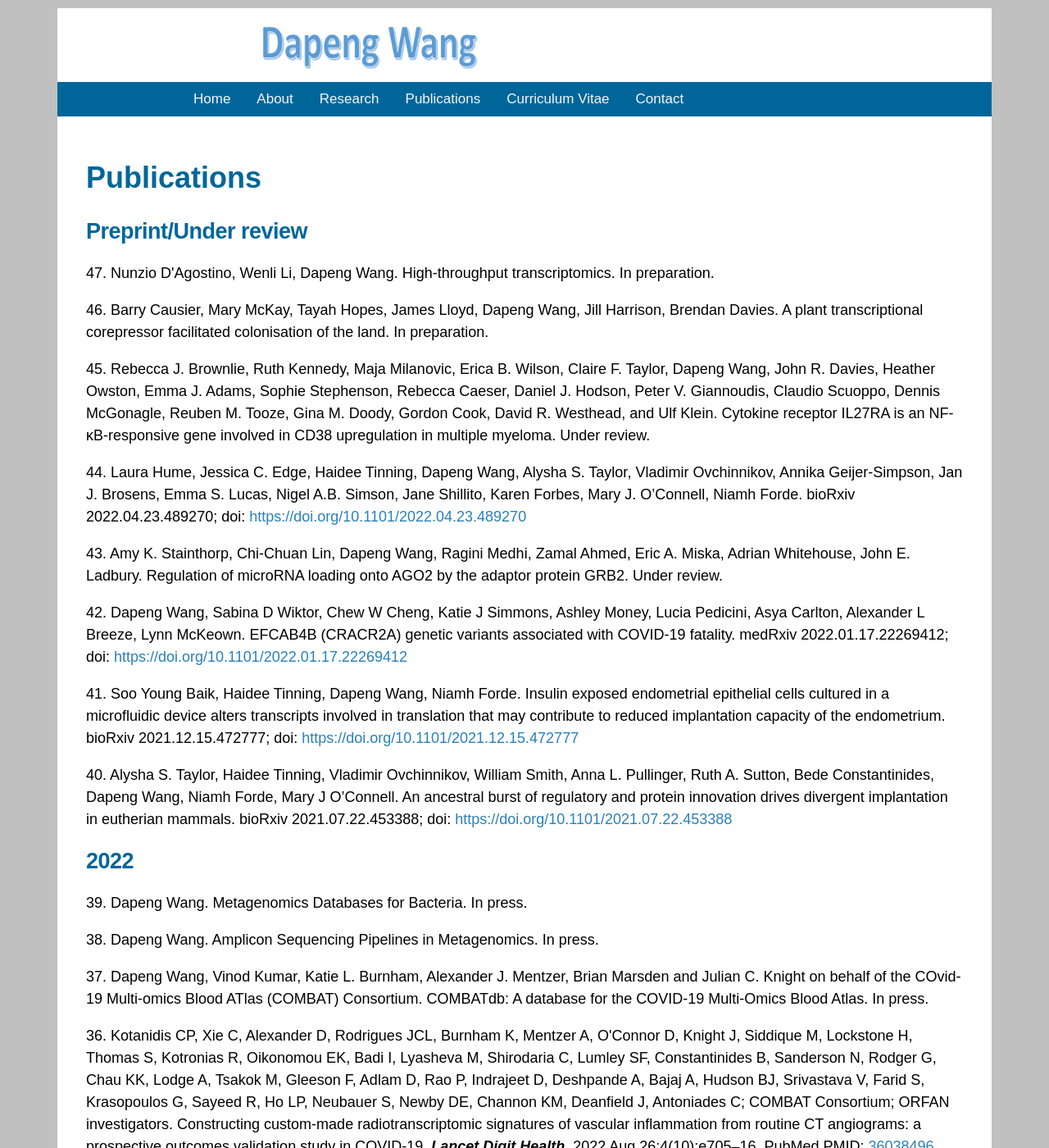
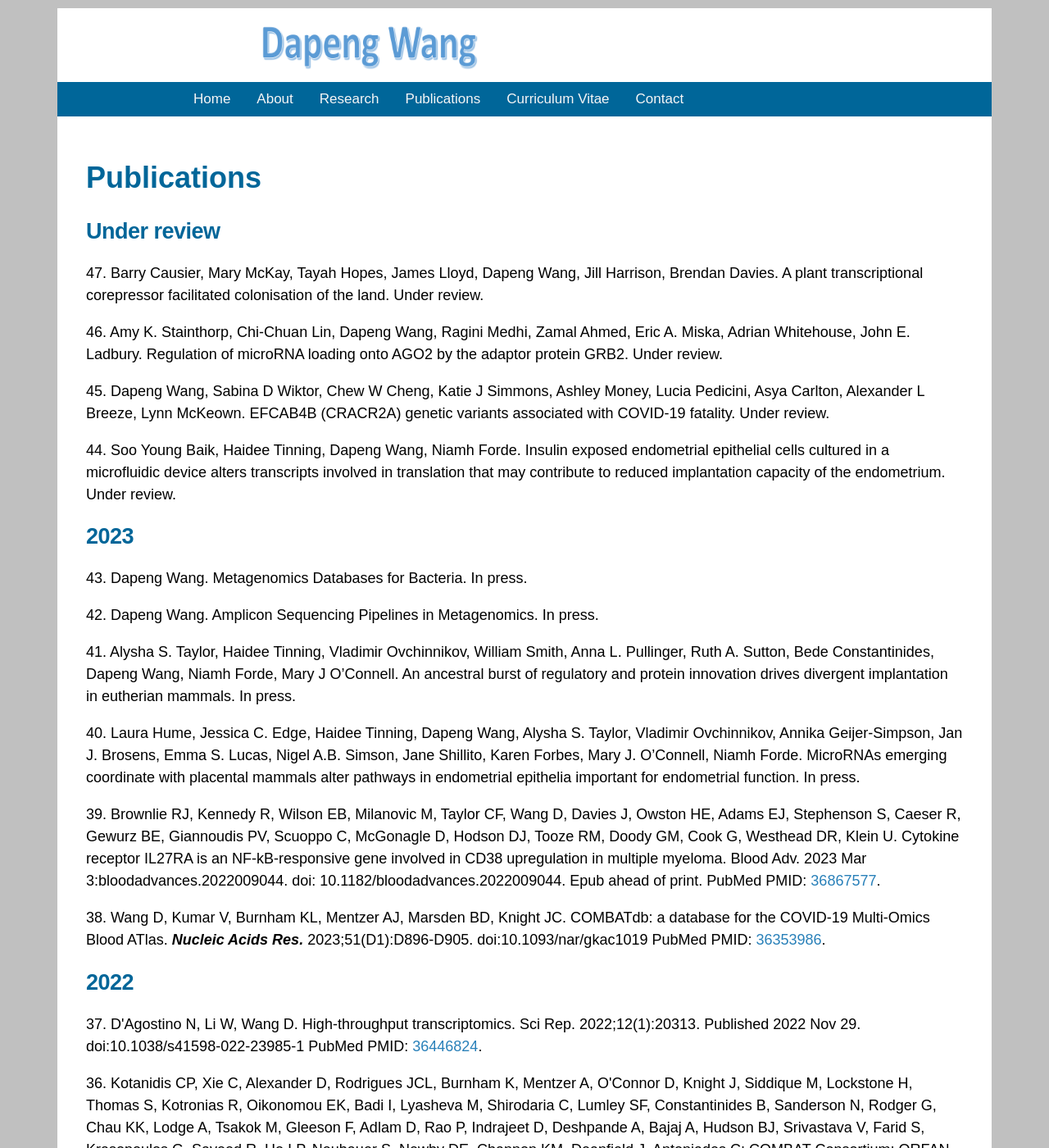
Before and after one commit to NextGenBioinformatics/dapeng-wang, a Jekyll site: the page publications.html, which Jekyll copies as it is, in a window 1280 px wide and 1400 px high. Shown: the whole window at 82% size. Built offline with Jekyll 4.4.1, drawn with Linux system fonts in a browser that asks for light colours; some of the changed text lies outside the part shown.

Commit message:
Add files via upload

```diff
--- a/publications.html
+++ b/publications.html
@@ -34,31 +34,33 @@
 
                 <h1 class="title">Publications</h1>
 
-                <h2>Preprint/Under review</h2>
+                <h2>Under review</h2>
 
-                <p>47. Nunzio D'Agostino, Wenli Li, Dapeng Wang. High-throughput transcriptomics. In preparation.</p>
+                <p>47. Barry Causier, Mary McKay, Tayah Hopes, James Lloyd, Dapeng Wang, Jill Harrison, Brendan Davies. A plant transcriptional corepressor facilitated colonisation of the land. Under review.</p>
 
-                <p>46. Barry Causier, Mary McKay, Tayah Hopes, James Lloyd, Dapeng Wang, Jill Harrison, Brendan Davies. A plant transcriptional corepressor facilitated colonisation of the land. In preparation.</p>
+                <p>46. Amy K. Stainthorp, Chi-Chuan Lin, Dapeng Wang, Ragini Medhi, Zamal Ahmed, Eric A. Miska, Adrian Whitehouse, John E. Ladbury. Regulation of microRNA loading onto AGO2 by the adaptor protein GRB2. Under review.</p>
 
-                <p>45. Rebecca J. Brownlie, Ruth Kennedy, Maja Milanovic, Erica B. Wilson, Claire F. Taylor, Dapeng Wang, John R. Davies, Heather Owston, Emma J. Adams, Sophie Stephenson, Rebecca Caeser, Daniel J. Hodson, Peter V. Giannoudis, Claudio Scuoppo, Dennis McGonagle, Reuben M. Tooze, Gina M. Doody, Gordon Cook, David R. Westhead, and Ulf Klein. Cytokine receptor IL27RA is an NF-ĸB-responsive gene involved in CD38 upregulation in multiple myeloma. Under review.</p>
+                <p>45. Dapeng Wang, Sabina D Wiktor, Chew W Cheng, Katie J Simmons, Ashley Money, Lucia Pedicini, Asya Carlton, Alexander L Breeze, Lynn McKeown. EFCAB4B (CRACR2A) genetic variants associated with COVID-19 fatality. Under review.</p>
 
-                <p>44. Laura Hume, Jessica C. Edge, Haidee Tinning, Dapeng Wang, Alysha S. Taylor, Vladimir Ovchinnikov, Annika Geijer-Simpson, Jan J. Brosens, Emma S. Lucas, Nigel A.B. Simson, Jane Shillito, Karen Forbes, Mary J. O’Connell, Niamh Forde. bioRxiv 2022.04.23.489270; doi: <a target="blank" href="https://doi.org/10.1101/2022.04.23.489270">https://doi.org/10.1101/2022.04.23.489270</a></p>
+                <p>44. Soo Young Baik, Haidee Tinning, Dapeng Wang, Niamh Forde. Insulin exposed endometrial epithelial cells cultured in a microfluidic device alters transcripts involved in translation that may contribute to reduced implantation capacity of the endometrium. Under review.</p>
 
-                <p>43. Amy K. Stainthorp, Chi-Chuan Lin, Dapeng Wang, Ragini Medhi, Zamal Ahmed, Eric A. Miska, Adrian Whitehouse, John E. Ladbury. Regulation of microRNA loading onto AGO2 by the adaptor protein GRB2. Under review.</p>
+                <h2>2023</h2>
 
-                <p>42. Dapeng Wang, Sabina D Wiktor, Chew W Cheng, Katie J Simmons, Ashley Money, Lucia Pedicini, Asya Carlton, Alexander L Breeze, Lynn McKeown. EFCAB4B (CRACR2A) genetic variants associated with COVID-19 fatality. medRxiv 2022.01.17.22269412; doi: <a target="blank" href="https://doi.org/10.1101/2022.01.17.22269412">https://doi.org/10.1101/2022.01.17.22269412</a></p>
+                <p>43. Dapeng Wang. Metagenomics Databases for Bacteria. In press.</p>
 
-                <p>41. Soo Young Baik, Haidee Tinning, Dapeng Wang, Niamh Forde. Insulin exposed endometrial epithelial cells cultured in a microfluidic device alters transcripts involved in translation that may contribute to reduced implantation capacity of the endometrium. bioRxiv 2021.12.15.472777; doi: <a target="blank" href="https://doi.org/10.1101/2021.12.15.472777">https://doi.org/10.1101/2021.12.15.472777</a></p>
+                <p>42. Dapeng Wang. Amplicon Sequencing Pipelines in Metagenomics. In press.</p>
 
-                <p>40. Alysha S. Taylor, Haidee Tinning, Vladimir Ovchinnikov, William Smith, Anna L. Pullinger, Ruth A. Sutton, Bede Constantinides, Dapeng Wang, Niamh Forde, Mary J O’Connell. An ancestral burst of regulatory and protein innovation drives divergent implantation in eutherian mammals. bioRxiv 2021.07.22.453388; doi: <a target="blank" href="https://doi.org/10.1101/2021.07.22.453388">https://doi.org/10.1101/2021.07.22.453388</a></p>
+                <p>41. Alysha S. Taylor, Haidee Tinning, Vladimir Ovchinnikov, William Smith, Anna L. Pullinger, Ruth A. Sutton, Bede Constantinides, Dapeng Wang, Niamh Forde, Mary J O’Connell. An ancestral burst of regulatory and protein innovation drives divergent implantation in eutherian mammals. In press.</p>
+
+                <p>40. Laura Hume, Jessica C. Edge, Haidee Tinning, Dapeng Wang, Alysha S. Taylor, Vladimir Ovchinnikov, Annika Geijer-Simpson, Jan J. Brosens, Emma S. Lucas, Nigel A.B. Simson, Jane Shillito, Karen Forbes, Mary J. O’Connell, Niamh Forde. MicroRNAs emerging coordinate with placental mammals alter pathways in endometrial epithelia important for endometrial function. In press.</p>
+
+                <p>39. Brownlie RJ, Kennedy R, Wilson EB, Milanovic M, Taylor CF, Wang D, Davies J, Owston HE, Adams EJ, Stephenson S, Caeser R, Gewurz BE, Giannoudis PV, Scuoppo C, McGonagle D, Hodson DJ, Tooze RM, Doody GM, Cook G, Westhead DR, Klein U. Cytokine receptor IL27RA is an NF-kB-responsive gene involved in CD38 upregulation in multiple myeloma. Blood Adv. 2023 Mar 3:bloodadvances.2022009044. doi: 10.1182/bloodadvances.2022009044. Epub ahead of print. PubMed PMID: <a target="blank" href="https://pubmed.ncbi.nlm.nih.gov/36867577/">36867577</a>.</p>
+
+                <p>38. Wang D, Kumar V, Burnham KL, Mentzer AJ, Marsden BD, Knight JC. COMBATdb: a database for the COVID-19 Multi-Omics Blood ATlas. <b><i>Nucleic Acids Res.</i></b> 2023;51(D1):D896-D905. doi:10.1093/nar/gkac1019 PubMed PMID: <a target="blank" href="https://pubmed.ncbi.nlm.nih.gov/36353986/">36353986</a>.</p>
 
                 <h2>2022</h2>
 
-                <p>39. Dapeng Wang. Metagenomics Databases for Bacteria. In press.</p>
-
-                <p>38. Dapeng Wang. Amplicon Sequencing Pipelines in Metagenomics. In press.</p>
-
-                <p>37. Dapeng Wang, Vinod Kumar, Katie L. Burnham, Alexander J. Mentzer, Brian Marsden and Julian C. Knight on behalf of the COvid-19 Multi-omics Blood ATlas (COMBAT) Consortium. COMBATdb: A database for the COVID-19 Multi-Omics Blood Atlas. In press.</p>
+                <p>37. D'Agostino N, Li W, Wang D. High-throughput transcriptomics. Sci Rep. 2022;12(1):20313. Published 2022 Nov 29. doi:10.1038/s41598-022-23985-1 PubMed PMID: <a target="blank" href="https://pubmed.ncbi.nlm.nih.gov/36446824/">36446824</a>.</p>
 
                 <p>36. Kotanidis CP, Xie C, Alexander D, Rodrigues JCL, Burnham K, Mentzer A, O'Connor D, Knight J, Siddique M, Lockstone H, Thomas S, Kotronias R, Oikonomou EK, Badi I, Lyasheva M, Shirodaria C, Lumley SF, Constantinides B, Sanderson N, Rodger G, Chau KK, Lodge A, Tsakok M, Gleeson F, Adlam D, Rao P, Indrajeet D, Deshpande A, Bajaj A, Hudson BJ, Srivastava V, Farid S, Krasopoulos G, Sayeed R, Ho LP, Neubauer S, Newby DE, Channon KM, Deanfield J, Antoniades C; COMBAT Consortium; ORFAN investigators. Constructing custom-made radiotranscriptomic signatures of vascular inflammation from routine CT angiograms: a prospective outcomes validation study in COVID-19. <b><i>Lancet Digit Health.</i></b> 2022 Aug 26;4(10):e705–16. PubMed PMID: <a target="blank" href="https://pubmed.ncbi.nlm.nih.gov/36038496/">36038496</a>.</p>
 
@@ -68,11 +70,11 @@
 
                 <p>33. COvid-19 Multi-omics Blood ATlas (COMBAT) Consortium. A blood atlas of COVID-19 defines hallmarks of disease severity and specificity. <b><i>Cell.</i></b> 2022 Mar 3;185(5):916-938.e58. doi: 10.1016/j.cell.2022.01.012. Epub 2022 Jan 21. PubMed PMID: <a target="blank" href="https://www.ncbi.nlm.nih.gov/pubmed/35216673">35216673</a>.</p>
 
-                <p>32. Peng Y, Felce SL, Dong D, Penkava F, Mentzer AJ, Yao X, Liu G, Yin Z, Chen JL, Lu Y, Wellington D, Wing PAC, Dominey-Foy DCC, Jin C, Wang W, Hamid MA, Fernandes RA, Wang B, Fries A, Zhuang X, Ashley N, Rostron T, Waugh C, Sopp P, Hublitz P, Beveridge R, Tan TK, Dold C, Kwok AJ, Rich-Griffin C, Dejnirattisa W, Liu C, Kurupati P, Nassiri I, Watson RA, Tong O, Taylor CA, Kumar Sharma P, Sun B, Curion F, Revale S, Garner LC, Jansen K, Ferreira RC, Attar M, Fry JW, Russell RA; COMBAT Consortium, Stauss HJ, James W, Townsend A, Ho LP, Klenerman P, Mongkolsapaya J, Screaton GR, Dendrou C, Sansom SN, Bashford-Rogers R, Chain B, Smith GL, McKeating JA, Fairfax BP, Bowness P, McMichael AJ, Ogg G, Knight JC, Dong T. An immunodominant NP105-113-B*07:02 cytotoxic T cell response controls viral replication and is associated with less severe COVID-19 disease. <b><i>Nat Immunol.</i></b> 2022 Jan;23(1):50-61. doi: 10.1038/s41590-021-01084-z. Epub 2021 Dec 1. PMID: <a target="blank" href="https://www.ncbi.nlm.nih.gov/pubmed/34853448">34853448</a>.</p>
+                <p>32. Peng Y, Felce SL, Dong D, Penkava F, Mentzer AJ, Yao X, Liu G, Yin Z, Chen JL, Lu Y, Wellington D, Wing PAC, Dominey-Foy DCC, Jin C, Wang W, Hamid MA, Fernandes RA, Wang B, Fries A, Zhuang X, Ashley N, Rostron T, Waugh C, Sopp P, Hublitz P, Beveridge R, Tan TK, Dold C, Kwok AJ, Rich-Griffin C, Dejnirattisa W, Liu C, Kurupati P, Nassiri I, Watson RA, Tong O, Taylor CA, Kumar Sharma P, Sun B, Curion F, Revale S, Garner LC, Jansen K, Ferreira RC, Attar M, Fry JW, Russell RA; COMBAT Consortium, Stauss HJ, James W, Townsend A, Ho LP, Klenerman P, Mongkolsapaya J, Screaton GR, Dendrou C, Sansom SN, Bashford-Rogers R, Chain B, Smith GL, McKeating JA, Fairfax BP, Bowness P, McMichael AJ, Ogg G, Knight JC, Dong T. An immunodominant NP105-113-B*07:02 cytotoxic T cell response controls viral replication and is associated with less severe COVID-19 disease. <b><i>Nat Immunol.</i></b> 2022 Jan;23(1):50-61. doi: 10.1038/s41590-021-01084-z. Epub 2021 Dec 1. PubMed PMID: <a target="blank" href="https://www.ncbi.nlm.nih.gov/pubmed/34853448">34853448</a>.</p>
 
                 <h2>2021</h2>
 
-                <p>31. Downes DJ, Cross AR, Hua P, Roberts N, Schwessinger R, Cutler AJ, Munis AM, Brown J, Mielczarek O, de Andrea CE, Melero I; COvid-19 Multi-omics Blood ATlas (COMBAT) Consortium, Gill DR, Hyde SC, Knight JC, Todd JA, Sansom SN, Issa F, Davies JOJ, Hughes JR. Identification of LZTFL1 as a candidate effector gene at a COVID-19 risk locus. Nat Genet. 2021 Nov;53(11):1606-1615. doi: 10.1038/s41588-021-00955-3. Epub 2021 Nov 4. PMID: <a target="blank" href="https://www.ncbi.nlm.nih.gov/pubmed/34737427">34737427</a>.</p>
+                <p>31. Downes DJ, Cross AR, Hua P, Roberts N, Schwessinger R, Cutler AJ, Munis AM, Brown J, Mielczarek O, de Andrea CE, Melero I; COvid-19 Multi-omics Blood ATlas (COMBAT) Consortium, Gill DR, Hyde SC, Knight JC, Todd JA, Sansom SN, Issa F, Davies JOJ, Hughes JR. Identification of LZTFL1 as a candidate effector gene at a COVID-19 risk locus. Nat Genet. 2021 Nov;53(11):1606-1615. doi: 10.1038/s41588-021-00955-3. Epub 2021 Nov 4. PubMed PMID: <a target="blank" href="https://www.ncbi.nlm.nih.gov/pubmed/34737427">34737427</a>.</p>
 
                 <p>30. Buckley AM, Moura IB, Arai N, Spittal W, Clark E, Nishida Y, Harris HC, Bentley K, Davis G, Wang D, Mitra S, Higashiyama T, Wilcox MH. Trehalose-Induced Remodelling of the Human Microbiota Affects Clostridioides difficile Infection Outcome in an In Vitro Colonic Model: A Pilot Study. <b><i>Front Cell Infect Microbiol.</i></b> 2021;11:670935. doi: 10.3389/fcimb.2021.670935. eCollection 2021. PubMed PMID: <a target="blank" href="https://www.ncbi.nlm.nih.gov/pubmed/34277467">34277467</a>.</p>
 
```
